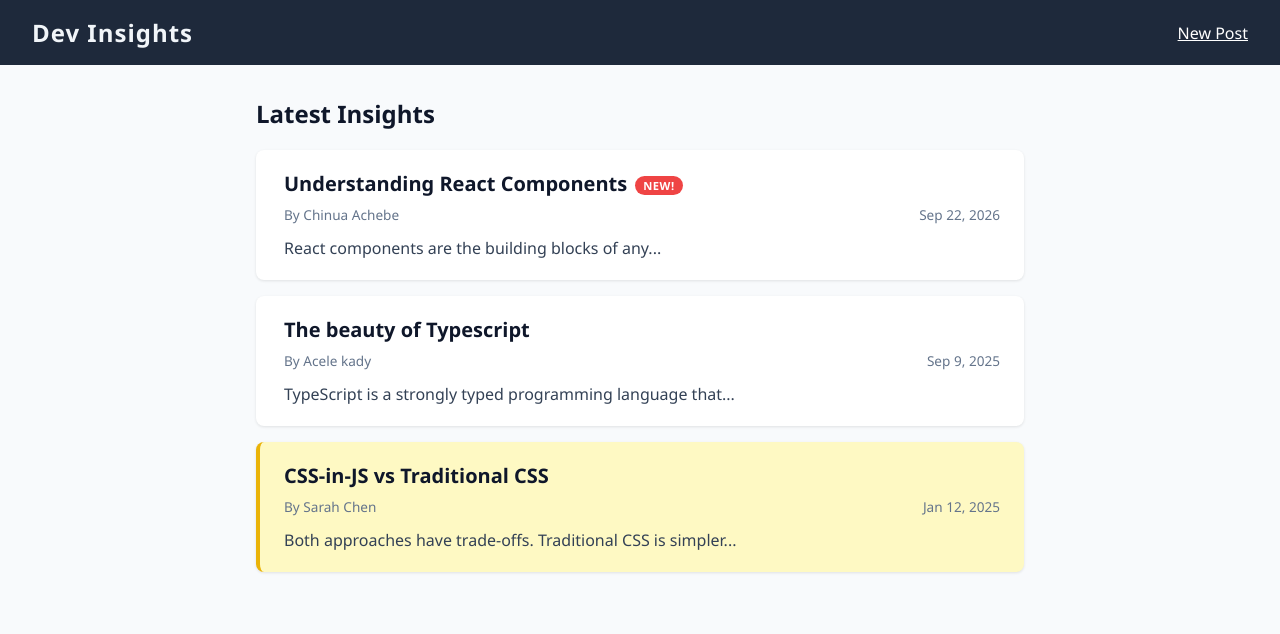
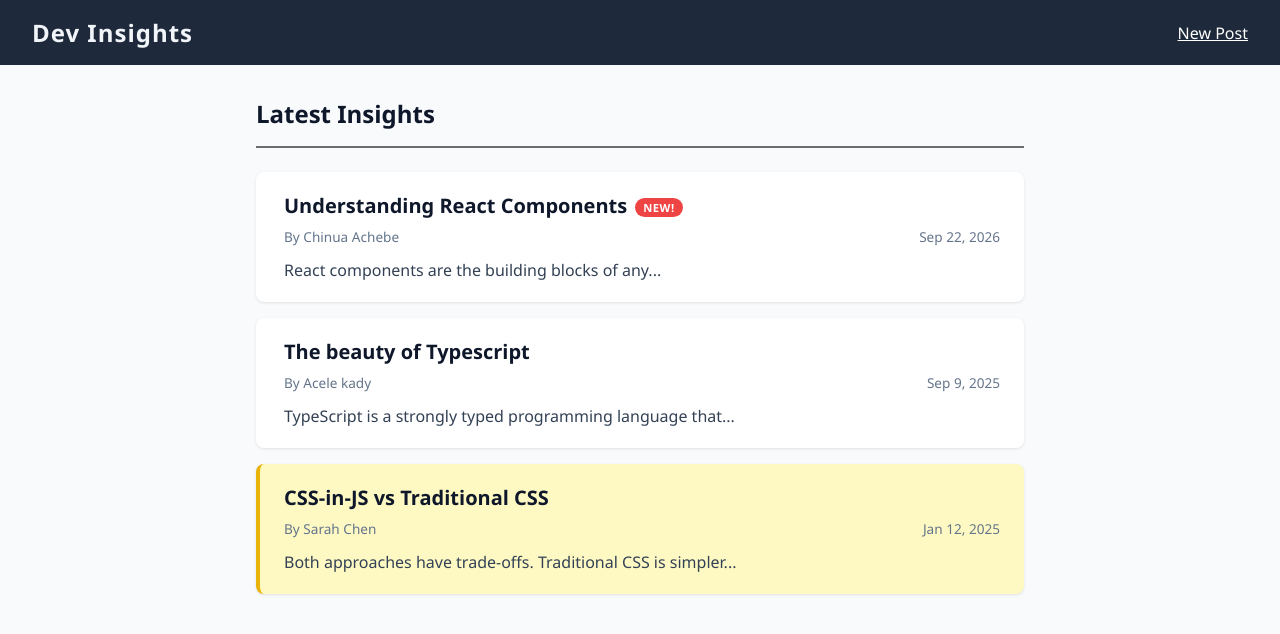
Before and after one commit to justine-neema/Mini-Blog-Project, a React (Vite) app in the folder mini-blog/: page / in a window 1280 px wide. Shown: the top 634 px of the page. Built offline with nearby package versions, Linux system fonts and the light colour scheme.

Commit message:
fix: modifying styles for postlist

```diff
--- a/mini-blog/src/Components/PostList/PostList.css
+++ b/mini-blog/src/Components/PostList/PostList.css
@@ -4,10 +4,10 @@
   padding: 0 1rem;
 }
 
-.post-list__heading {
+.post-list_heading {
   font-size: 1.5rem;
   color: #0f172a;
   margin-bottom: 1.5rem;
-  border-bottom: 2px solid #38bdf8;
-  padding-bottom: 0.5rem;
+  border-bottom: 2px solid #6a6d6e;
+  padding-bottom: 1rem;
 }
```
